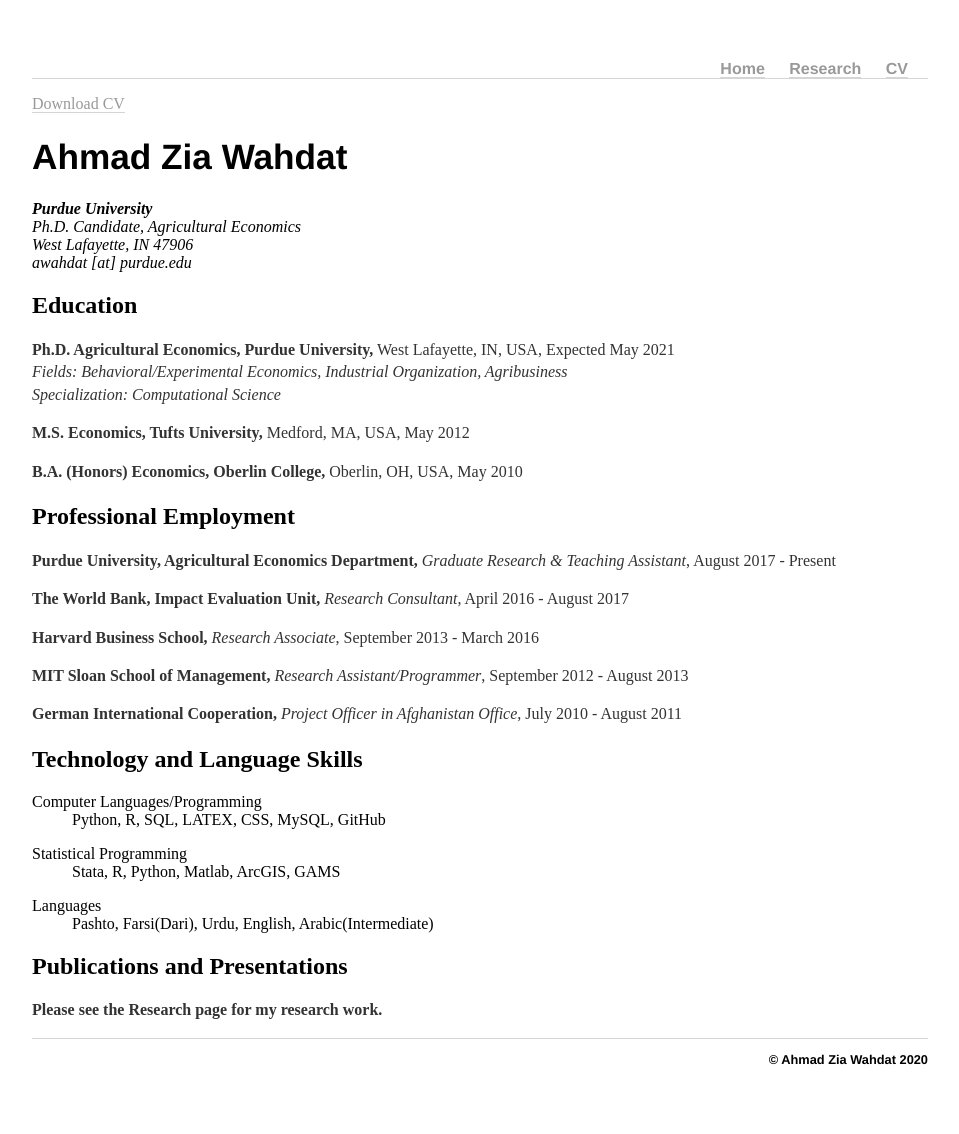
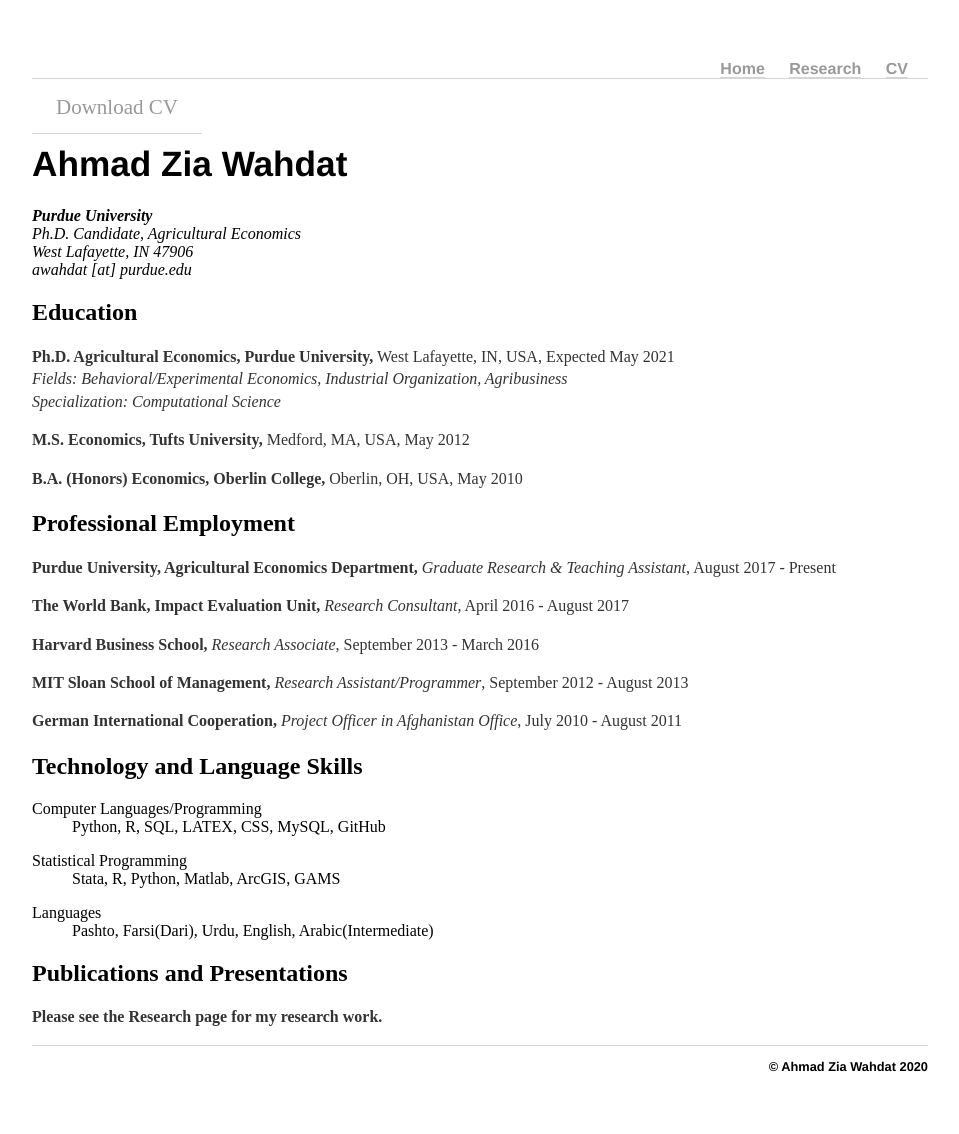
Before and after one commit to awahdat/webpage, a Jekyll site: the page built from cv/index.html, in a window 1280 px wide. Shown: the whole page, without its empty margins (160-1119 px from the left). Built offline with Jekyll 4.4.1, drawn with Linux system fonts in a browser that asks for light colours.

Commit message:
Update index.html

```diff
--- a/cv/index.html
+++ b/cv/index.html
@@ -4,7 +4,7 @@ title: CV
 description: Current CV for Ahmad Zia Wahdat.
 ---
 <div class="cv">
-	<a href="/files/Ahmad_Wahdat_CV.pdf" title="Download CV as PDF">Download CV</a>
+	<a href="/files/Ahmad_Wahdat_CV.pdf" class="btn btn-default pull-right" title="Download CV as PDF">Download CV</a>
 
 
 				<span itemprop="name"><h1>Ahmad Zia Wahdat</h1></span>
```
